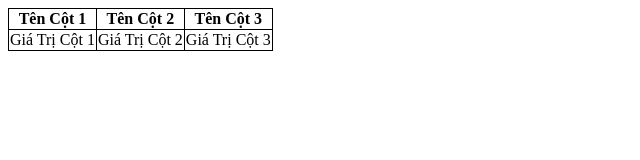
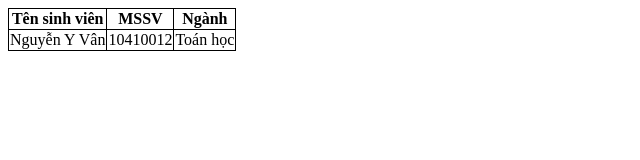
Before and after one commit to nguyenthe123/website1, a plain HTML site: page index.html in a window 1280 px wide. Shown: the whole page, without its empty margins (0-640 px from the left). Drawn offline with Linux system fonts and the light colour scheme.

Commit message:
Change a bit

```diff
--- a/index.html
+++ b/index.html
@@ -13,16 +13,16 @@
     <table>
         <thead>
             <tr>
-                <th>Tên Cột 1</th>
-                <th>Tên Cột 2</th>
-                <th>Tên Cột 3</th>
+                <th>Tên sinh viên </th>
+                <th>MSSV</th>
+                <th>Ngành</th>
             <tr>
         </thead>
         <tbody>
             <tr>
-                <td>Giá Trị Cột 1</td>
-                <td>Giá Trị Cột 2</td>
-                <td>Giá Trị Cột 3</td>
+                <td>Nguyễn Y Vân</td>
+                <td>10410012</td>
+                <td>Toán học</td>
             </tr>
         </tbody>
     </table>
```
